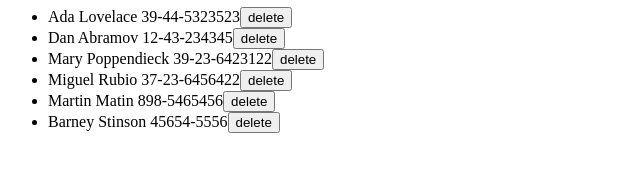
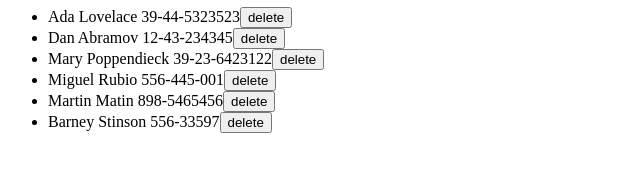
Before and after one commit to DavidGonzalezJ/FullStackPhonebook, a React (Vite) app: page / in a window 1280 px wide. Shown: the part 277-448 px from the top of the page, without its empty margins (0-640 px from the left). Built offline with nearby package versions, Linux system fonts and the light colour scheme; data requests are answered from the project's data file.

Commit message:
Exercise 2.15 Making functionaty for updating numbers

```diff
--- a/db.json
+++ b/db.json
@@ -17,7 +17,7 @@
     },
     {
       "name": "Miguel Rubio",
-      "number": "37-23-6456422",
+      "number": "556-445-001",
       "id": 5
     },
     {
@@ -27,7 +27,7 @@
     },
     {
       "name": "Barney Stinson",
-      "number": "45654-5556",
+      "number": "556-33597",
       "id": 7
     }
   ]
--- a/src/App.jsx
+++ b/src/App.jsx
@@ -53,7 +53,7 @@ const App = () => {
   const getListFromServer = () => {
     personService.getAll().then(initialList => {
       setPersons(initialList)
-      console.log('got initial list!')
+      console.log('got list!')
     })
   }
   useEffect(getListFromServer,[])
@@ -97,9 +97,23 @@ const App = () => {
       })
     }
     else{
-      alert(`${newName} is already in the phonebook`)
-      setNewName('')
-      setNewNumber('')
+      if(window.confirm(`${newName} is already in the phonebook,
+       do you want to replace the old number with a new one?`)){
+        const peep = {name : newName, number : newNumber}
+        personService.update(found.id, peep)
+        .then(() => {
+          setNewName('')
+          setNewNumber('')
+          getListFromServer()
+          console.log('Number updated')
+        })
+
+      }
+      else{
+        setNewName('')
+        setNewNumber('')
+        console.log('Number not updated')
+      }
     }
   }
 
```
